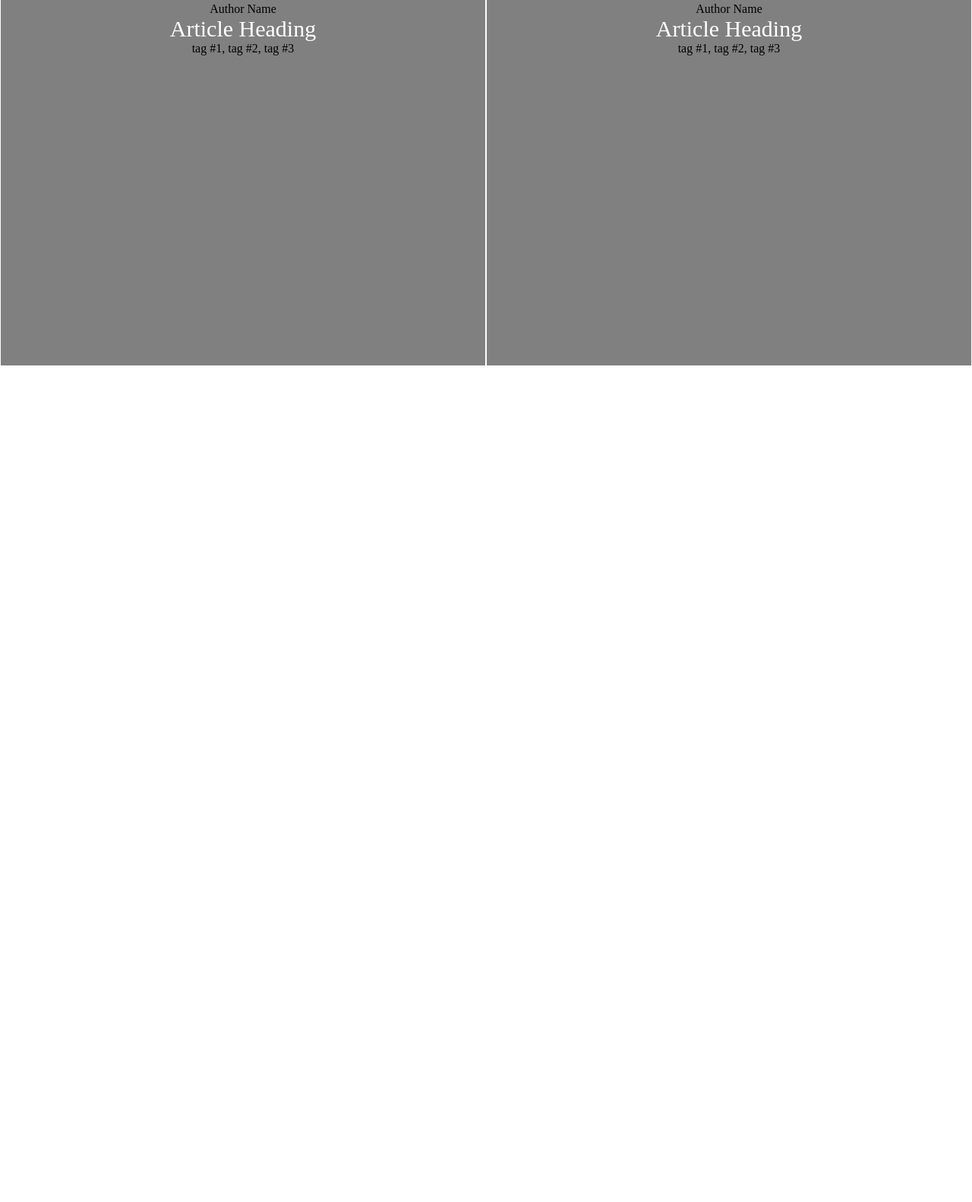
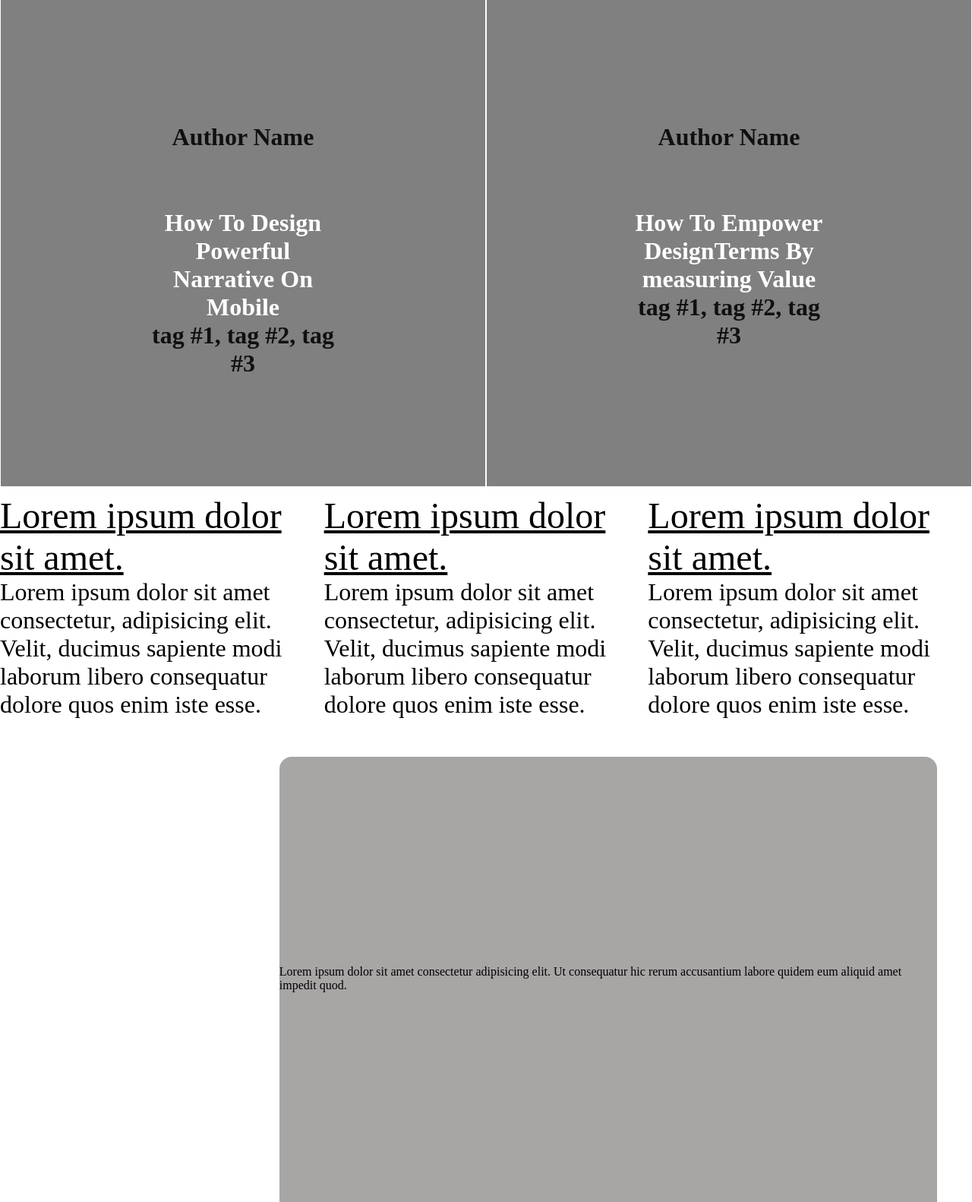
Before and after one commit to tirthajyoti-ghosh/Design-Teardown, a plain HTML site: page index.html in a window 1280 px wide. Shown: the part 1218-2800 px from the top of the page at 76% size. Before the commit the page ends 1700 px from the top, so only its background shows below. Drawn offline with Linux system fonts and the light colour scheme.

Commit message:
add latest articles

```diff
--- a/index.html
+++ b/index.html
@@ -5,6 +5,7 @@
   <meta name="viewport" content="width=device-width, initial-scale=1.0">
   <meta http-equiv="X-UA-Compatible" content="ie=edge">
   <link rel="stylesheet" href="style.css">
+  <script src="https://kit.fontawesome.com/6887534a1e.js" crossorigin="anonymous"></script>
   <title>Design Treadown</title>
 </head>
 <body>
@@ -15,7 +16,7 @@
     <div class="nav-links"><a href="#">EVENTS</a></div>
     <div class="nav-links"><a href="#">JOBS</a></div>
     <div class="nav-links"><a href="#">MEMBERSHIP</a></div>
-    <div class="nav-links"><a href="#">SEARCH BAR</a></div>
+    <div class="nav-links"><button><i class="fas fa-search"></i>Topics</button></div>
   </nav>
 
   <main>
@@ -28,8 +29,8 @@
 
       <article>
         <div class="author">Author Name</div>
-        <h2>
-          Article Heading
+        <h2 class="article-heading">
+          How Smashing Magazine<br>Manages Content:<br>WordPress To JAMStack
         </h2>
         <div class="tags">tag #1, tag #2, tag #3</div>
       </article>
@@ -37,28 +38,62 @@
       <article>
         <div class="seriously-red">Seriously, red?</div>
         <div class="author">Author Name</div>
-        <h2>
-          Article Heading
+        <h2 class="article-heading">
+          Smashing PodCast<br>Episode 7 With<br>Stephern Stimack And<br>Aaron Gustafson<br>Whats New In<br>Microsoft Age?
         </h2>
         <div class="tags">tag #1, tag #2, tag #3</div>
       </article>
 
       <article>
         <div class="author">Author Name</div>
-        <h2>
-          Article Heading
+        <h2 class="article-heading">
+          How To Design<br>Powerful Narrative On<br>Mobile
         </h2>
         <div class="tags">tag #1, tag #2, tag #3</div>
       </article>
 
       <article>
         <div class="author">Author Name</div>
-        <h2>
-          Article Heading
+        <h2 class="article-heading">
+          How To Empower<br>DesignTerms By<br>measuring Value
         </h2>
         <div class="tags">tag #1, tag #2, tag #3</div>
       </article>
     </div>
+    <div class="main-grid">
+      <div class="article-grid">
+        <h2 class="grid-title">Lorem ipsum dolor sit amet.</h2>
+        <p class="grid-paragraph">Lorem ipsum dolor sit amet consectetur, adipisicing elit. Velit, ducimus sapiente modi laborum libero consequatur dolore quos enim iste esse.</p>
+      </div>
+      <div class="article-grid">
+        <h2 class="grid-title">Lorem ipsum dolor sit amet.</h2>
+        <p class="grid-paragraph">Lorem ipsum dolor sit amet consectetur, adipisicing elit. Velit, ducimus sapiente modi laborum libero consequatur dolore quos enim iste esse.</p>
+      </div>
+      <div class="article-grid">
+      <h2 class="grid-title">Lorem ipsum dolor sit amet.</h2>
+      <p class="grid-paragraph">Lorem ipsum dolor sit amet consectetur, adipisicing elit. Velit, ducimus sapiente modi laborum libero consequatur dolore quos enim iste esse.</p>
+      </div>
+    </div>
+    <div class="container">
+      <div class="">
+      <h2>Lorem ipsum dolor sit amet consectetur adipisicing elit. Ut consequatur hic rerum accusantium labore quidem eum aliquid amet impedit quod.
+      </h2>
+    </div>
+    </div>
+    <div class="main-grid">
+      <div class="article-grid">
+        <h2 class="grid-title">Lorem ipsum dolor sit amet.</h2>
+        <p class="grid-paragraph">Lorem ipsum dolor sit amet consectetur, adipisicing elit. Velit, ducimus sapiente modi laborum libero consequatur dolore quos enim iste esse.</p>
+      </div>
+      <div class="article-grid">
+        <h2 class="grid-title">Lorem ipsum dolor sit amet.</h2>
+        <p class="grid-paragraph">Lorem ipsum dolor sit amet consectetur, adipisicing elit. Velit, ducimus sapiente modi laborum libero consequatur dolore quos enim iste esse.</p>
+      </div>
+      <div class="article-grid">
+      <h2 class="grid-title">Lorem ipsum dolor sit amet.</h2>
+      <p class="grid-paragraph">Lorem ipsum dolor sit amet consectetur, adipisicing elit. Velit, ducimus sapiente modi laborum libero consequatur dolore quos enim iste esse.</p>
+      </div>
+    </div>
   </main>
 </body>
 </html>
--- a/style.css
+++ b/style.css
@@ -96,16 +96,20 @@ nav {
 .nav-links {
   display: flex;
   width: 100px;
-  height: 100px;
+  height: 259px;
   flex: 1;
   background-color: grey;
-  border: 1px solid white;
   align-items: center;
   justify-content: center;
+  font-size: 2rem;
+  font-weight: bold;
+
 }
 
 .nav-links a {
   color: black;
+  padding-top: 50px;
+  color: #fff;
 }
 
 /* Article Section */
@@ -143,3 +147,64 @@ article h2 {
   font-size: 30px;
   color: white;
 }
+
+button {
+  font-size: 3rem;
+  border-radius: 1rem;
+}
+
+.fas .fa-search {
+  font: 1px;
+}
+
+.featured-articles {
+  font-size: 2rem;
+  color: rgb(17, 16, 16);
+  font-weight: bold;
+}
+
+.article-heading {
+  font-size: 2.5rem;
+  font-weight: bolder;
+  font-size: 2rem;
+}
+
+.main-grid {
+  display: flex;
+  justify-content: space-evenly;
+  font-size: 2rem;
+
+
+}
+
+.grid-paragraph {
+  font-size: 2rem;
+}
+
+.grid-title {
+  font-size: 3rem;
+  text-decoration: underline;
+  padding-top: 10px;
+}
+
+.grid-title:hover {
+  color: rgb(204, 10, 10);
+}
+
+.container  {
+  display: flex;
+  justify-content: flex-end;
+  height: 50%;
+  padding-top: 50px;
+
+}
+.container h2 {
+  background-color: rgb(168, 165, 165);
+  width: 95%;
+  height: 646px;
+  border-radius: 1rem;
+}
+
+h2 {
+  padding-top: 30%;
+}
```
